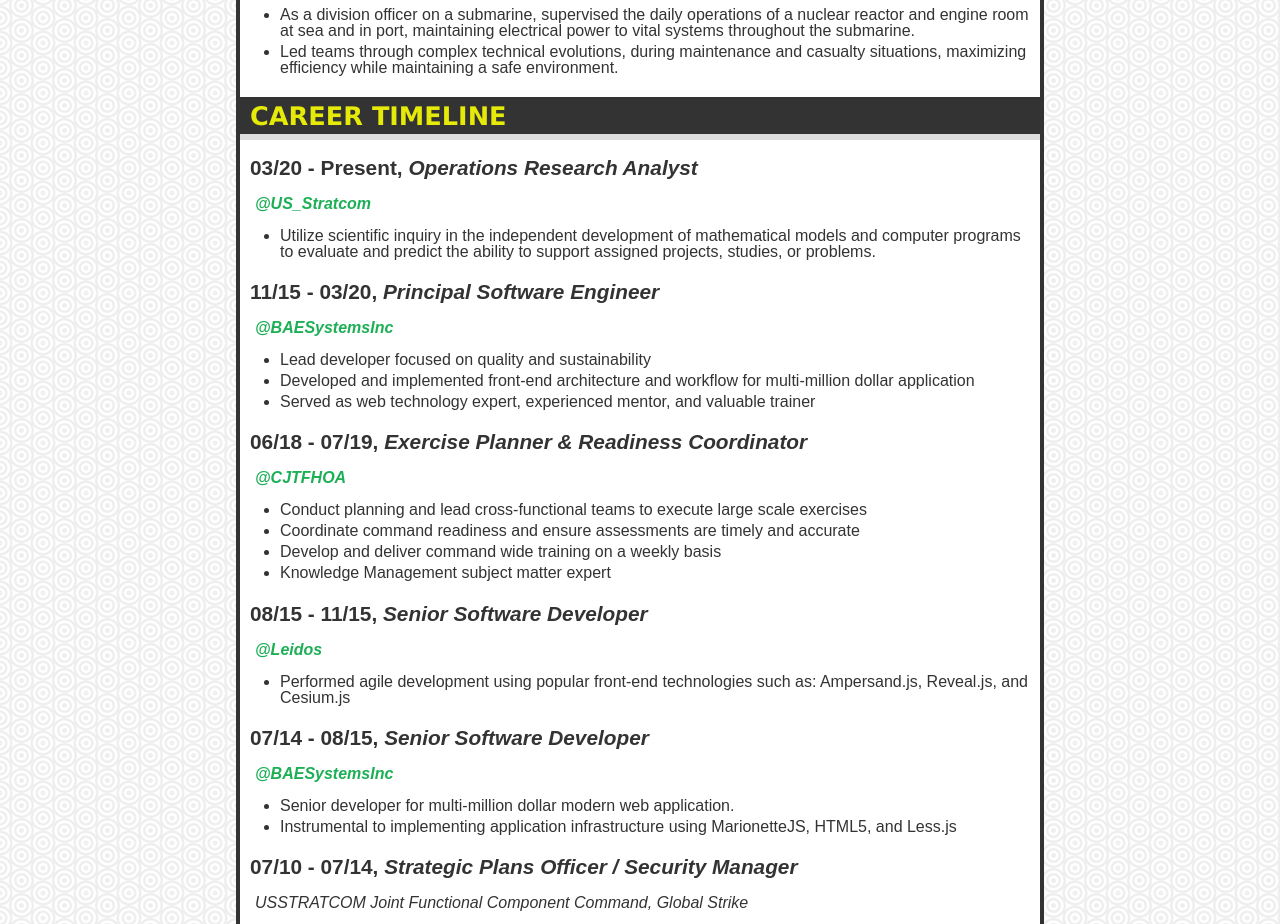
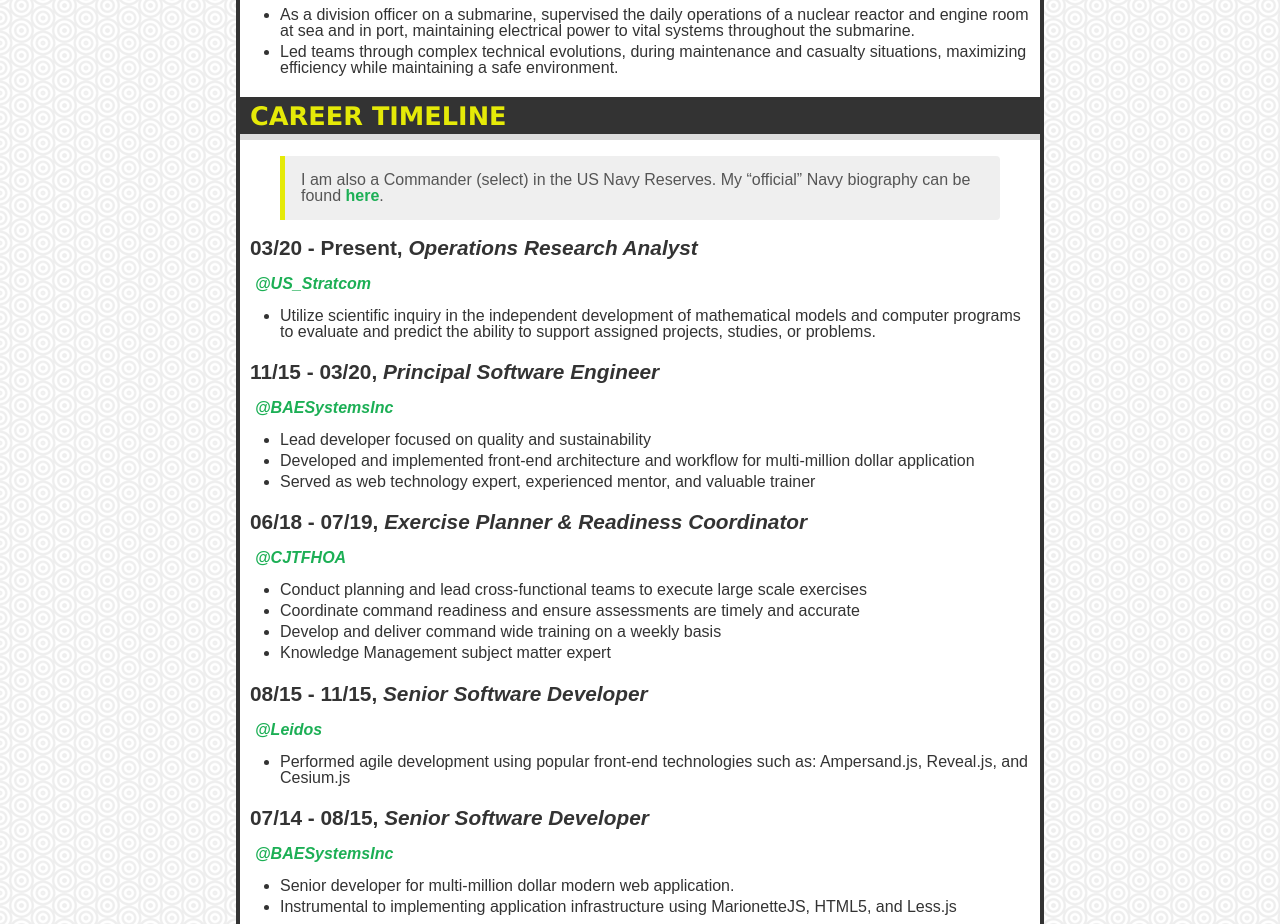
Before and after one commit to jhwohlgemuth/resume, a plain HTML site: page formats/resume.html in a window 1280 px wide. Shown: the part 1957-2881 px from the top of the page. Drawn offline with Linux system fonts and the light colour scheme; files that its build step writes are made by us from their sources; files whose address does not match are found by name.

Commit message:
feat: Add link to navy bio

```diff
--- a/formats/resume.html
+++ b/formats/resume.html
@@ -169,6 +169,9 @@ document.write('<a h'+'ref'+'="ma'+'ilto'+':'+e+'">'+e+'<\/'+'a'+'>');
 <li>Led teams through complex technical evolutions, during maintenance and casualty situations, maximizing efficiency while maintaining a safe environment.</li>
 </ul>
 <h1 id="career-timeline">CAREER TIMELINE</h1>
+<blockquote>
+<p>I am also a Commander (select) in the US Navy Reserves. My “official” Navy biography can be found <a href="https://github.com/jhwohlgemuth/navy-biography">here</a>.</p>
+</blockquote>
 <h2 id="present-operations-research-analyst">03/20 - Present, <strong><em>Operations Research Analyst</em></strong></h2>
 <p><em><a href="https://twitter.com/US_Stratcom">@US_Stratcom</a></em></p>
 <ul>
```
Also changed, not shown: index.html (+3 -0 lines), formats/resume.txt, 2 other files.
